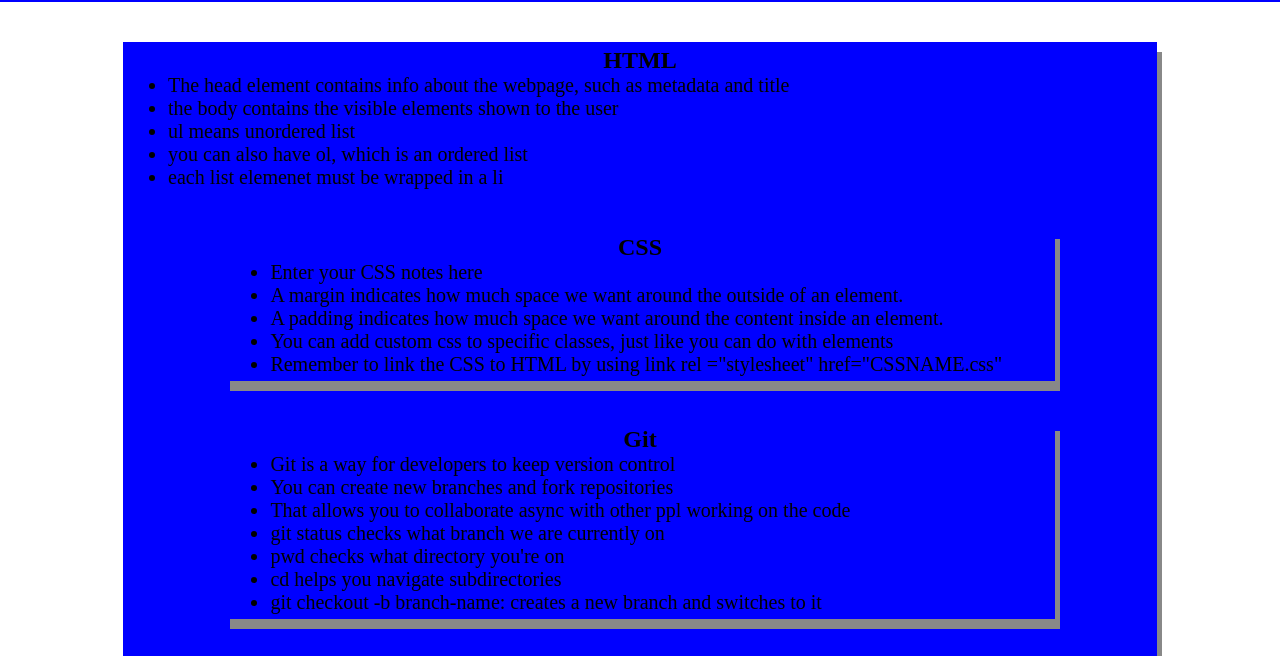
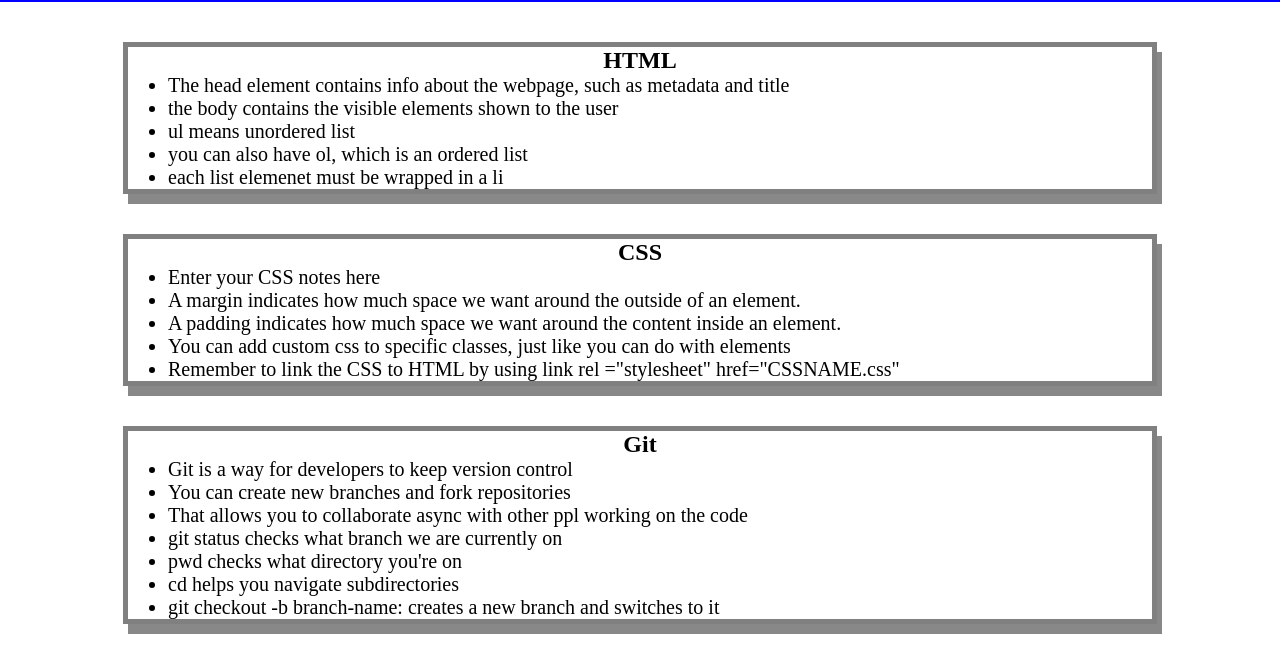
Before and after one commit to achris2/prework-study-guide, a plain HTML site: page prework-study-guide/index.html in a window 1280 px wide. Shown: the part 118-774 px from the top of the page. Drawn offline with Linux system fonts and the light colour scheme.

Commit message:
corrected issues on HTML & Css

```diff
--- a/prework-study-guide/assets/style.css
+++ b/prework-study-guide/assets/style.css
@@ -37,7 +37,6 @@
    .card {
     width: 80%;
     margin: 40px auto;
-    border: 5px solid blue;
+    border: 5px solid grey;
     box-shadow: 5px 10px #888888;
-    background-color: blue;
   }
```
Also changed, not shown: prework-study-guide/index.html (+1 -0 lines).
